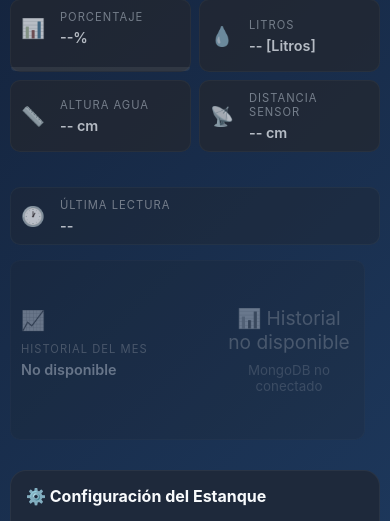
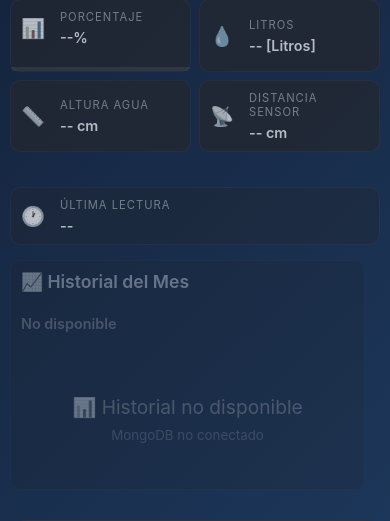
Before and after one commit to ranmadxs/tomi-metric-collector, a Flask app: template tomi_metrics/templates/monitor.html in a window 390 px wide. Shown: the part 714-1235 px from the top of the page. Run offline with Flask 3, Linux system fonts and the light colour scheme; the template is opened without the code that fills it, so the values that code supplies are empty.

Commit message:
UI: Historial del Mes como título arriba del gráfico, lupa a la derecha
Made-with: Cursor

```diff
--- a/pyproject.toml
+++ b/pyproject.toml
@@ -1,6 +1,6 @@
 [tool.poetry]
 name = "tomi-metric-collector"
-version = "1.7.15"
+version = "1.7.19"
 description = ""
 authors = ["Edgar"]
 readme = "README.md"
--- a/tomi_metrics/static/css/monitor.css
+++ b/tomi_metrics/static/css/monitor.css
@@ -726,6 +726,9 @@ header {
 .historial-card {
     background: rgba(30, 41, 59, 0.5);
     min-height: 200px;
+    display: flex;
+    flex-direction: column;
+    align-items: stretch;
 }
 
 .historial-card.disabled {
@@ -733,21 +736,42 @@ header {
     filter: grayscale(1);
 }
 
+.historial-title-row {
+    display: flex;
+    align-items: center;
+    justify-content: space-between;
+    gap: 10px;
+    margin-bottom: 8px;
+}
+
+.historial-title-row .historial-title {
+    margin: 0;
+    font-size: 1.1em;
+    font-weight: 600;
+    color: var(--text-primary);
+}
+
+.historial-title-row .expand-btn {
+    flex-shrink: 0;
+}
+
 .historial-header {
     display: flex;
-    flex-direction: column;
-    align-items: flex-start;
+    flex-direction: row;
+    align-items: center;
+    justify-content: space-between;
     gap: 10px;
-    margin-bottom: 15px;
+    margin-bottom: 12px;
     width: 100%;
 }
 
-.historial-header .metric-content {
-    width: 100%;
+.historial-header .metric-value {
+    font-size: 0.85em;
+    color: var(--text-secondary);
 }
 
 .historial-header .expand-btn {
-    align-self: flex-end;
+    margin-left: auto;
 }
 
 .historial-chart-container {
@@ -1224,18 +1248,13 @@ footer {
         grid-template-columns: 1fr;
     }
 
-    .historial-header {
-        flex-direction: column;
-        align-items: flex-start;
+    .historial-title {
+        font-size: 1em;
     }
 
-    .historial-header .metric-content {
-        width: 100%;
-    }
-
-    .historial-header .expand-btn {
-        align-self: flex-end;
-        margin-top: 8px;
+    .historial-header {
+        flex-direction: row;
+        align-items: center;
     }
 
     .historial-card {
--- a/tomi_metrics/templates/monitor.html
+++ b/tomi_metrics/templates/monitor.html
@@ -182,15 +182,14 @@
                         </div>
 
                         <div class="metric-card historial-card" id="historial-card">
-                            <div class="historial-header">
-                                <div class="metric-icon">📈</div>
-                                <div class="metric-content">
-                                    <span class="metric-label">Historial del Mes</span>
-                                    <span class="metric-value" id="historial-status">Cargando...</span>
-                                </div>
+                            <div class="historial-title-row">
+                                <h3 class="historial-title">📈 Historial del Mes</h3>
                                 {% if is_logged_in %}
                                 <button class="expand-btn" onclick="abrirHistorialDetallado()" title="Ver detalle por horas">🔍</button>
                                 {% endif %}
+                            </div>
+                            <div class="historial-header">
+                                <span class="metric-value" id="historial-status">Cargando...</span>
                             </div>
                             <div class="historial-chart-container" id="historial-container">
                                 <canvas id="historial-chart"></canvas>
```
